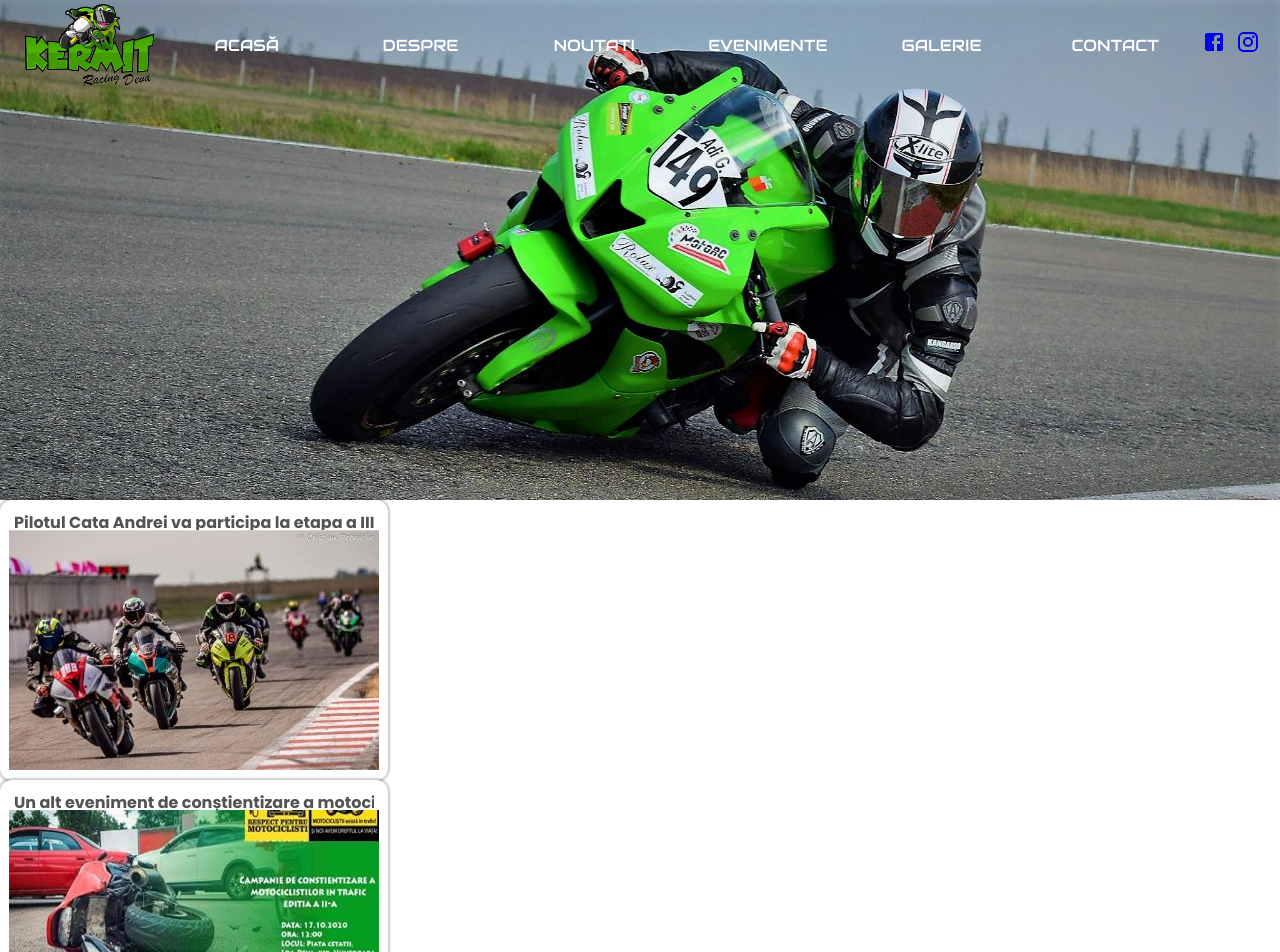
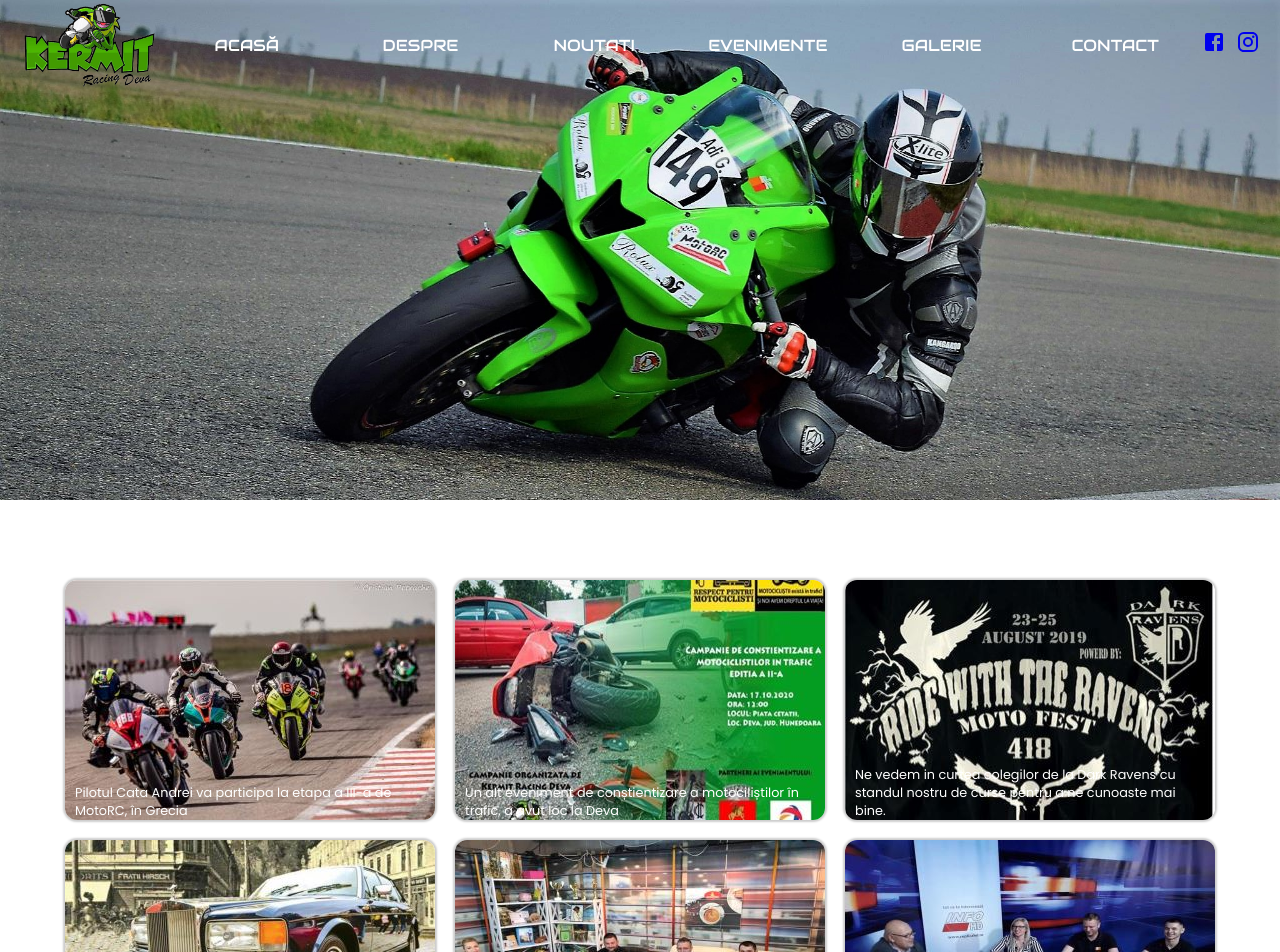
Before and after one commit to Diana259/kermit-racing-deva, a React (Create React App) app: page /articles in a window 1280 px wide. Shown: the top 952 px of the page. Built offline with nearby package versions, Linux system fonts and the light colour scheme; data requests are answered from the project's data file.

Commit message:
ArticlesPage styling

```diff
--- a/src/components/Article.js
+++ b/src/components/Article.js
@@ -4,14 +4,14 @@ import styled from 'styled-components';
 
 export default function Article({article}) {
 
-    const Container = styled.div`
+  const Container = styled.div`
+  position: relative;
   display: flex;
   flex-direction: column;
   align-items: center;
-  justify-content: space-between;
-  padding: 10px 14px;
-  width: 360px;
-  height: 260px;
+  justify-content: flex-end;
+  width: 370px;
+  height: 240px;
   background-color: #fff;
   box-shadow: 0px 0px 2px 2px rgba(0, 0, 0, 0.2);
   border-radius: 12px;
@@ -24,22 +24,23 @@ export default function Article({article}) {
 `
 
 const Title = styled.div`
-  font-size: 1em;
-  display: flex;
-  flex-wrap: wrap;
-  font-weight: bold;
-  white-space: nowrap;
-  max-width: 100%;
-  overflow: hidden;
-  text-overflow: ellipsis;
+position: absolute;
+color: white;
+  font-size: 0.8em;
+  align-self:center;
+  padding: 0 10px;
+
+
 `
 const Img = styled.img`
-  object-fit: contain;
+border-radius:12px;
+object-fit: contain;
+mask-image: -moz-linear-gradient();
 `
   return (
     <Container>
+    <Img src={article.image} alt={article.title} />
     <Title>{article.title}</Title>
-        <Img src={article.image} alt={article.title} />
     </Container>
   )
 }
--- a/src/components/Articles.js
+++ b/src/components/Articles.js
@@ -1,6 +1,7 @@
 import React, { useEffect, useState }  from 'react';
 import { getAllArticles } from '../api/articlesApi';
 import Article from './Article';
+import { ArticlesGrid } from '../pages/ArticlesPage';
 
 export default function Articles() {
   const [articles, setArticles] = useState([])
@@ -24,10 +25,10 @@ export default function Articles() {
   }
 
   return (
-    <div>
+    <ArticlesGrid>
     {articles.map(article => (
       <Article key={article.id} article={article}/>
     ))}
-    </div>
+    </ArticlesGrid>
   )
 }
--- a/src/pages/ArticlesPage.jsx
+++ b/src/pages/ArticlesPage.jsx
@@ -5,9 +5,11 @@ import styled from 'styled-components';
 //import Article from '../components/Article';
 import Articles from '../components/Articles';
 
-const ArticlesGrid = styled.div`
+export const ArticlesGrid = styled.div`
 display: flex;
-//flex-wrap: wrap;
+flex-wrap: wrap;
+justify-content: center;
+margin-top: 40px;
 gap: 20px;
 `
 
```
